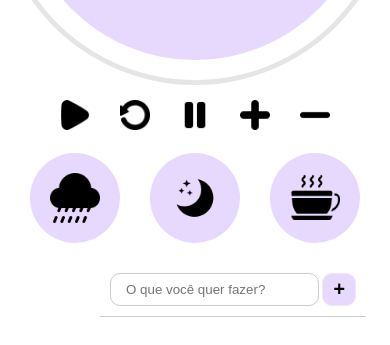
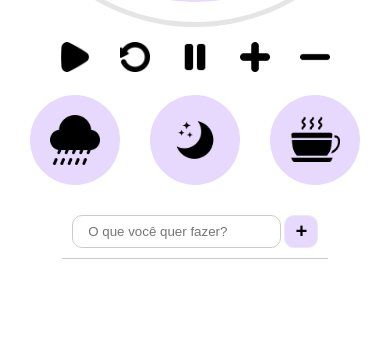
Before and after one commit to iMetzker/CountdownTimer, a plain HTML site: page index.html in a window 390 px wide. Shown: the part 503-848 px from the top of the page. Drawn offline with nearby package versions, Linux system fonts and the light colour scheme.

Commit message:
Correção visualização mobile
Adicionando responsividade mobile para a section

```diff
--- a/assets/css/main.css
+++ b/assets/css/main.css
@@ -31,3 +31,10 @@ p {
   margin-bottom: 2rem;
   font-size: 2rem;
 }
+
+@media (max-width: 474px){
+  section {
+      padding: 3rem;
+      overflow: hidden;
+  }
+}
--- a/assets/css/tasks.css
+++ b/assets/css/tasks.css
@@ -5,7 +5,7 @@
 
 .tasks-content {
     max-width: 45rem;
-    margin: 2rem auto 0;
+    margin: 2rem auto;
 }
 
 .tasks-content button {
```
Also changed, not shown: 1 other file.
